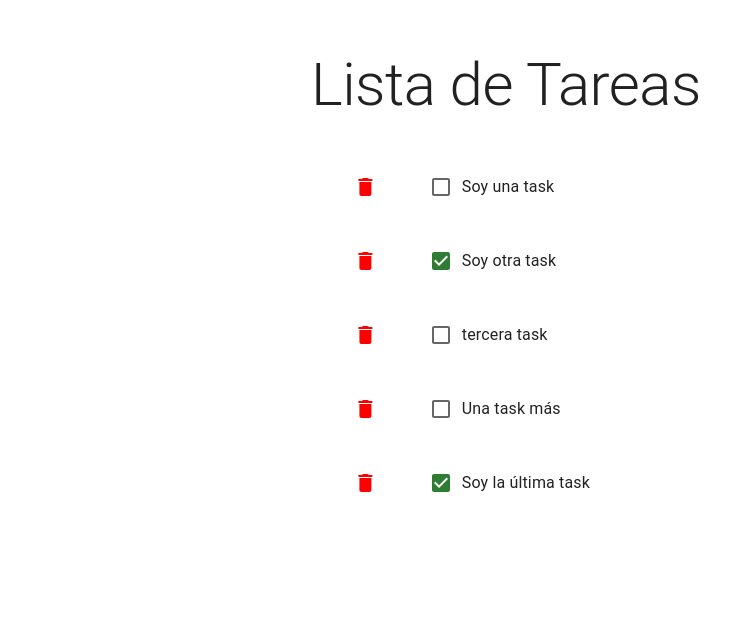
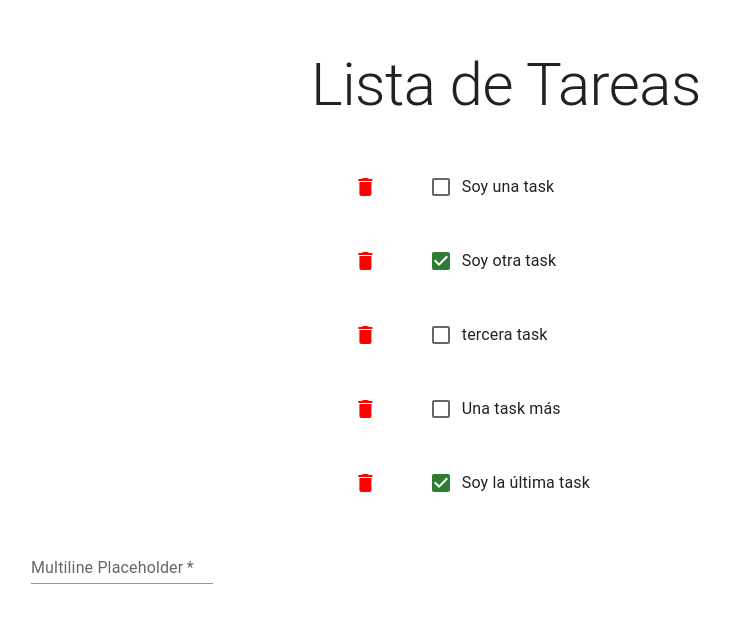
Before and after one commit to NachoCor2007/Cap_StudyMate, a React (Create React App) app in the folder to-do-list/: page / in a window 1280 px wide. Shown: the part 111-734 px from the top of the page, without its empty margins (9-738 px from the left). Built offline with nearby package versions, Linux system fonts and the light colour scheme.

Commit message:
Implemented a task addition button.

```diff
--- /dev/null
+++ b/to-do-list/src/components/AddItem.tsx
@@ -0,0 +1,39 @@
+import React, {useState} from "react";
+import {ListItem, ListItemButton} from "@mui/material";
+import { green } from '@mui/material/colors';
+import Icon from '@mui/material/Icon';
+import TextField from '@mui/material/TextField';
+
+interface AddItemProps {
+    onAddition: (name: string) => void
+}
+
+const AddItem: React.FC<AddItemProps> = ({onAddition}: AddItemProps) => {
+    const [newTaskName, setNewTaskName] = useState('');
+
+    return(
+        <ListItem>
+            <Icon
+                baseClassName="fas"
+                className="fa-plus-circle"
+                sx={{ color: green[500] }}
+            />
+
+            {/*<ListItemButton sx={{ width: '1%' }} onClick={() => onAddition(newTaskName)}>*/}
+            {/*</ListItemButton>*/}
+            <TextField
+                id="standard-textarea"
+                label="Multiline Placeholder"
+                value={newTaskName}
+                multiline
+                required
+                variant="standard"
+                onChange={e =>
+                    setNewTaskName(e.target.value)
+                }
+            />
+        </ListItem>
+    );
+}
+
+export default AddItem;
--- a/to-do-list/src/components/ListComp.tsx
+++ b/to-do-list/src/components/ListComp.tsx
@@ -1,7 +1,9 @@
 import React, {useEffect, useState} from 'react';
 import ListProps from "./ListProps";
 import Item from "./Item";
+import AddItem from "./AddItem";
 import {List, Typography} from "@mui/material";
+import ItemProps from "./ItemProps";
 
 const defaultTasks: ListProps = {
     items: [
@@ -64,6 +66,20 @@ const ListComp = () => {
         });
     }
 
+    const handleAddition = (name: string) => {
+        setTasks(prevTasks => {
+            // Adds the task with the correspondent id.
+            const updatedTasks = {
+                ...prevTasks,
+                items: [...prevTasks.items, {id: prevTasks.items.length + 1, name: name, isDone: false}]
+            };
+
+            // Saves the updated tasks in localStorage.
+            localStorage.setItem('tasks', JSON.stringify(updatedTasks));
+            return updatedTasks;
+        });
+    }
+
     return (
         <>
             <Typography variant="h2" gutterBottom sx={{ width: '100%', px: 40, pt: 20 }} >
@@ -74,6 +90,7 @@ const ListComp = () => {
                     <Item key={item.id} {...item} onCheck={handleCheck} onDeletion={handleDelete} />
                 ))}
             </List>
+            <AddItem onAddition={handleAddition}/>
         </>
     );
 }
```
